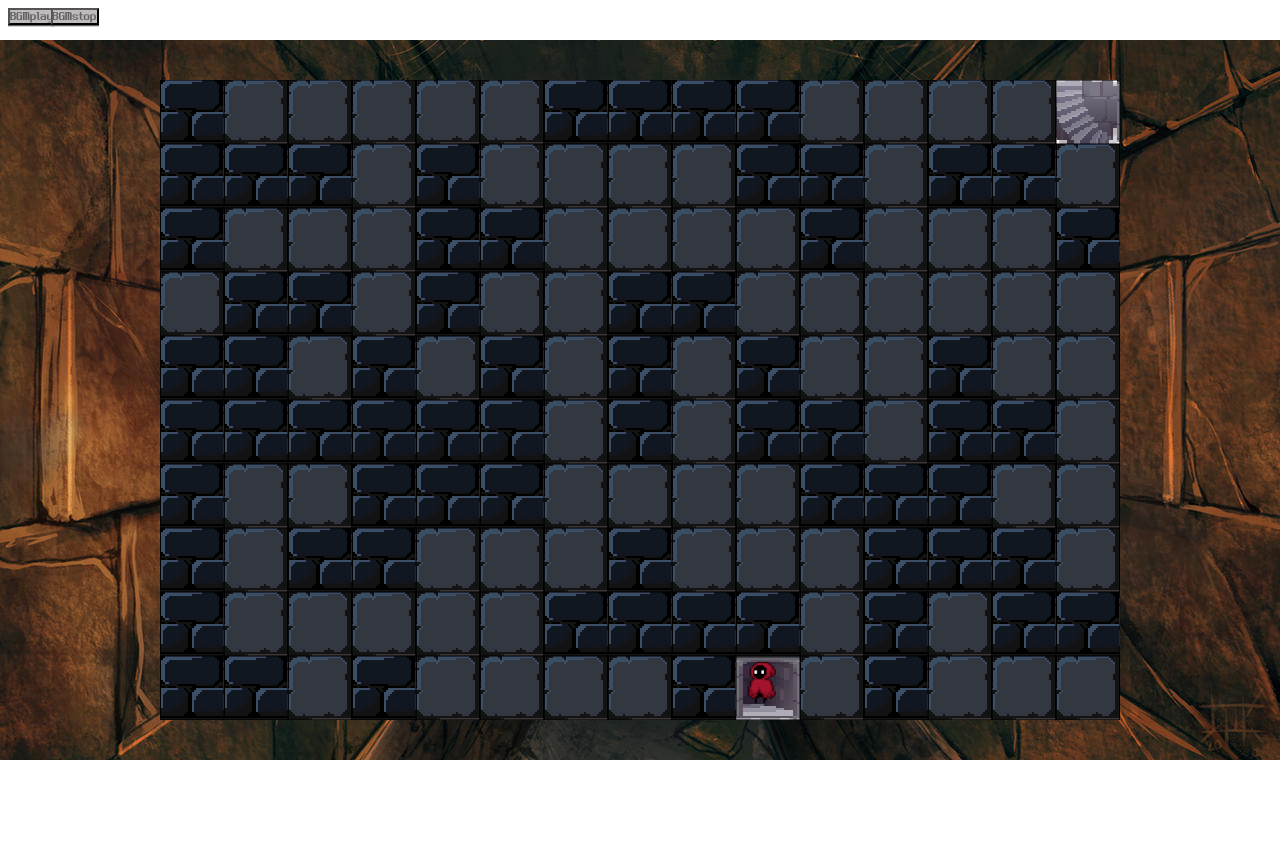
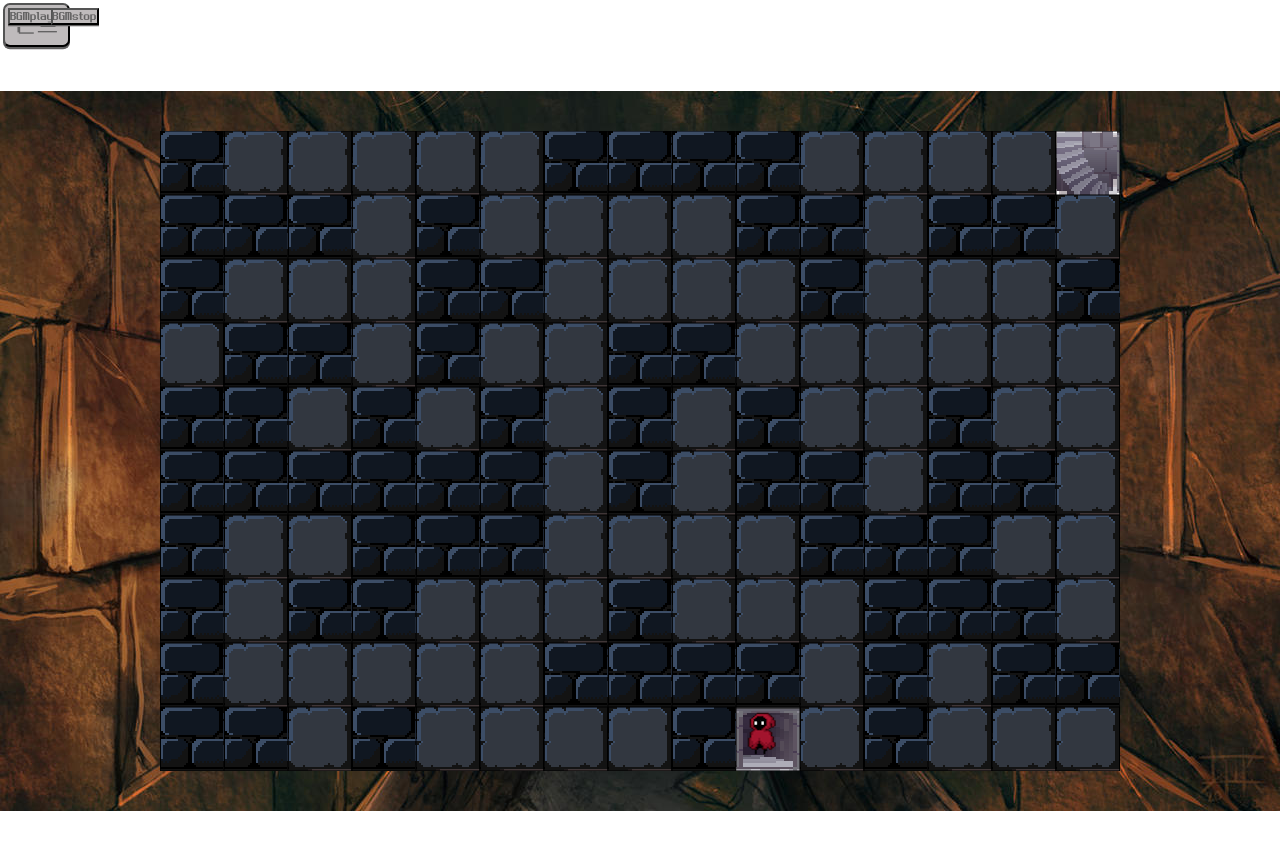
Before and after one commit to Donghyeon0908/game-the-labyrinth, a React (Create React App) app: page /game in a window 1280 px wide. Before the commit the page ends 800 px from the top, so only its background shows below. Built offline with nearby package versions, Linux system fonts and the light colour scheme.

Commit message:
feat: 힌트 기능 구현
1. 힌트 버튼을 누르면 다음 장소를 알려줌

```diff
--- a/package.json
+++ b/package.json
@@ -1,6 +1,6 @@
 {
   "name": "the-labyrinth",
-  "version": "0.8.0",
+  "version": "0.9.0",
   "private": true,
   "dependencies": {
     "@stitches/react": "^1.2.8",
--- a/src/components/GamePlayPage.jsx
+++ b/src/components/GamePlayPage.jsx
@@ -9,6 +9,7 @@ import GameInitSetting from "./game/GameInitSetting";
 import GamePathComparisonController from "./game/GamePathComparisonController";
 import useStore from "../store/useStore";
 import useModal from "../hooks/useModal";
+import HintButton from "./game/HintButton";
 
 function GamePlayPage() {
   const isClear = useStore((state) => state.isClear);
@@ -25,6 +26,7 @@ function GamePlayPage() {
   return (
     <>
       <ClearModal>성공</ClearModal>
+      <HintButton />
       <GameContainer>
         <GameInitSetting />
         <GamePathComparisonController />
--- a/src/components/game/CharacterRenderer.jsx
+++ b/src/components/game/CharacterRenderer.jsx
@@ -1,4 +1,4 @@
-import React, { useCallback, useContext, useEffect, useState } from "react";
+import React, { useContext, useEffect } from "react";
 
 import { styled } from "@stitches/react";
 
@@ -14,14 +14,22 @@ import CanvasContext from "./CanvasContext";
 
 function CharacterRenderer() {
   const ctx = useContext(CanvasContext);
-  const { x, y, characterImg, setBufferCharacterImage, moveType, isSuccess } =
-    useStore((state) => ({
+  const {
+    x,
+    y,
+    characterImg,
+    setBufferCharacterImage,
+    moveType,
+    isSuccess,
+    isHint,
+  } = useStore((state) => ({
     characterImg: state.characterImg,
     x: state.x,
     y: state.y,
     setBufferCharacterImage: state.setBufferCharacterImage,
     moveType: state.moveType,
     isSuccess: state.isSuccess,
+    isHint: state.isHint,
   }));
 
   useEffect(() => {
@@ -55,7 +63,7 @@ function CharacterRenderer() {
         );
       }
     }
-  }, [ctx, characterImg, x, y, moveType, isSuccess]);
+  }, [ctx, characterImg, x, y, moveType, isSuccess, isHint]);
 
   return (
     <>
--- a/src/components/game/GameMapRenderer.jsx
+++ b/src/components/game/GameMapRenderer.jsx
@@ -6,10 +6,16 @@ import { MAP_SIZE, TILE_SIZE } from "../../constants/constants";
 
 function GameMapRenderer() {
   const ctx = useContext(CanvasContext);
-  const { setIsMap, mapData } = useStore((state) => ({
-    setIsMap: state.setIsMap,
-    mapData: state.mapData,
-  }));
+  const { setIsMap, mapData, shortestPath, moveCount, isHint } = useStore(
+    (state) => ({
+      setIsMap: state.setIsMap,
+      mapData: state.mapData,
+      shortestPath: state.shortestPath,
+      moveCount: state.moveCount,
+      isHint: state.isHint,
+    })
+  );
+
   const { COLS, ROWS } = MAP_SIZE;
   useEffect(() => {
     const drawLayer = (grid) => {
@@ -36,9 +42,30 @@ function GameMapRenderer() {
       }
     };
 
+    const drawHintLayer = () => {
+      const x = shortestPath[moveCount + 1][1] * TILE_SIZE;
+      const y = shortestPath[moveCount + 1][0] * TILE_SIZE;
+      ctx.drawImage(
+        document.querySelector(`#map-tile-5`),
+        0,
+        0,
+        TILE_SIZE,
+        TILE_SIZE,
+        x,
+        y,
+        TILE_SIZE,
+        TILE_SIZE
+      );
+    };
+
     drawLayer(mapData);
+
+    if (isHint) {
+      drawHintLayer();
+    }
+
     setIsMap(true);
-  }, [COLS, ROWS, ctx, setIsMap, mapData]);
+  }, [COLS, ROWS, ctx, setIsMap, mapData, shortestPath, moveCount, isHint]);
 
   return null;
 }
--- /dev/null
+++ b/src/components/game/HintButton.jsx
@@ -0,0 +1,41 @@
+import React from "react";
+
+import { styled } from "@stitches/react";
+import useStore from "../../store/useStore";
+
+function HintButton() {
+  const setIsHint = useStore((state) => state.setIsHint);
+
+  const showHint = () => {
+    setIsHint(true);
+
+    setTimeout(() => {
+      setIsHint(false);
+    }, 500);
+  };
+
+  return <ButtonWrapper onClick={() => showHint()}>힌트</ButtonWrapper>;
+}
+
+const ButtonWrapper = styled("button", {
+  margin: "0.2rem",
+  padding: "0.6rem",
+  borderRadius: "7px",
+  backgroundColor: "#bfbbbc",
+  boxShadow: `0 0.1em #636262`,
+  color: "#636262",
+  fontFamily: "dunggeunmo",
+  textShadow: "-1px -1px ##000000, 1px 1px #fffff",
+  fontSize: "1.7vw",
+  cursor: "pointer",
+
+  "&:hover": {
+    backgroundColor: "#979797e5",
+  },
+
+  "&:active": {
+    boxShadow: "none",
+  },
+});
+
+export default HintButton;
--- a/src/constants/constants.js
+++ b/src/constants/constants.js
@@ -15,6 +15,7 @@ export const MAP_TILES = {
   2: "assets/images/2.png",
   3: "assets/images/3.png",
   4: "assets/images/4.png",
+  5: "assets/images/5.png",
 };
 
 export const KEYBOARD_MOVE = {
--- a/src/store/slices/mapSlice.js
+++ b/src/store/slices/mapSlice.js
@@ -4,6 +4,7 @@ const mapSlice = (set) => ({
   shortestPath: [],
   mapData: null,
   isClear: false,
+  isHint: false,
 
   setBufferImage: (payload) =>
     set((state) => ({
@@ -32,6 +33,11 @@ const mapSlice = (set) => ({
     set(() => ({
       isClear: payload,
     })),
+
+  setIsHint: (payload) =>
+    set(() => ({
+      isHint: payload,
+    })),
 });
 
 export default mapSlice;
```
Also changed, not shown: public/assets/images/5.png (added). Lines whose indentation alone changed are shown as unchanged.
